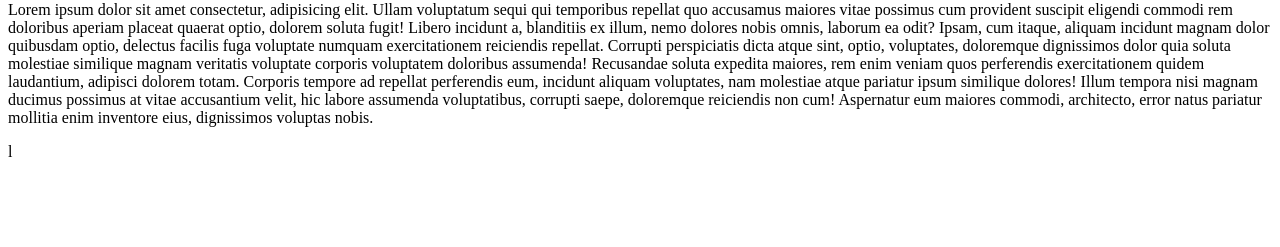
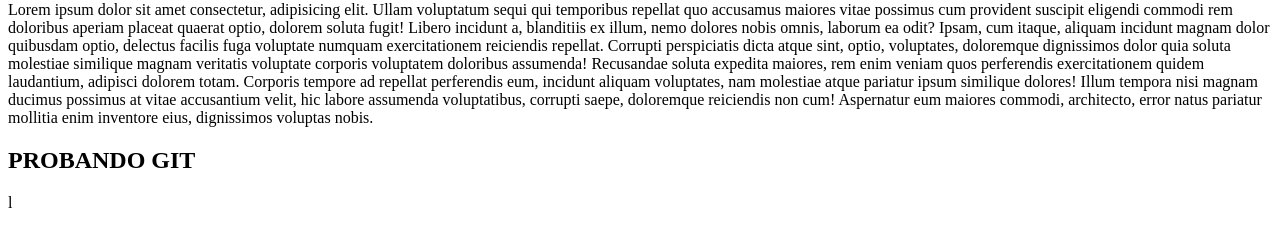
Before and after one commit to CarlosANQ/cursoPrework, a plain HTML site: page index.html in a window 1280 px wide. Shown: the part 79-326 px from the top of the page. Drawn offline with Linux system fonts and the light colour scheme.

Commit message:
second commit

```diff
--- a/index.html
+++ b/index.html
@@ -11,4 +11,5 @@
 </body>
     <h1>SOY EL MEJOR</h1>
     <p>Lorem ipsum dolor sit amet consectetur, adipisicing elit. Ullam voluptatum sequi qui temporibus repellat quo accusamus maiores vitae possimus cum provident suscipit eligendi commodi rem doloribus aperiam placeat quaerat optio, dolorem soluta fugit! Libero incidunt a, blanditiis ex illum, nemo dolores nobis omnis, laborum ea odit? Ipsam, cum itaque, aliquam incidunt magnam dolor quibusdam optio, delectus facilis fuga voluptate numquam exercitationem reiciendis repellat. Corrupti perspiciatis dicta atque sint, optio, voluptates, doloremque dignissimos dolor quia soluta molestiae similique magnam veritatis voluptate corporis voluptatem doloribus assumenda! Recusandae soluta expedita maiores, rem enim veniam quos perferendis exercitationem quidem laudantium, adipisci dolorem totam. Corporis tempore ad repellat perferendis eum, incidunt aliquam voluptates, nam molestiae atque pariatur ipsum similique dolores! Illum tempora nisi magnam ducimus possimus at vitae accusantium velit, hic labore assumenda voluptatibus, corrupti saepe, doloremque reiciendis non cum! Aspernatur eum maiores commodi, architecto, error natus pariatur mollitia enim inventore eius, dignissimos voluptas nobis.</p>
+    <h2>PROBANDO GIT</h2>
 </html>l
```
